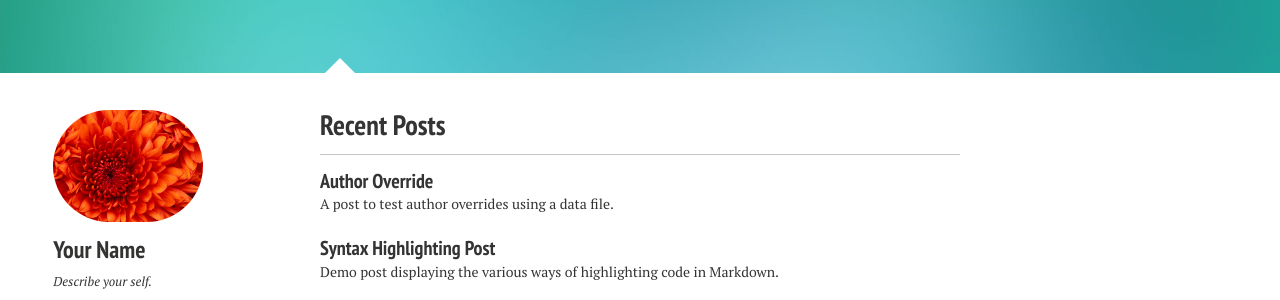
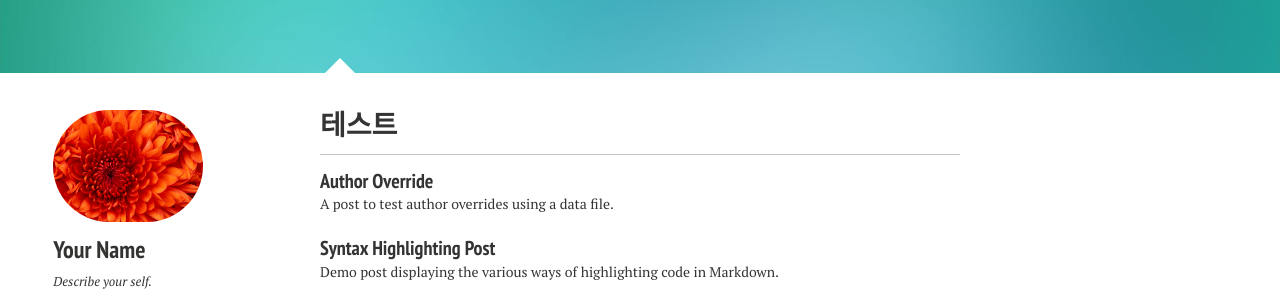
Before and after one commit to shinojin/shinojin.github.com, a Jekyll site: the page built from index.md, in a window 1280 px wide. Shown: the part 348-648 px from the top of the page. Built offline with Jekyll 4.4.1, drawn with Linux system fonts in a browser that asks for light colours; nearby versions of some CDN libraries.

Commit message:
Update home.html

```diff
--- a/_layouts/home.html
+++ b/_layouts/home.html
@@ -33,7 +33,7 @@
     {% include _author-bio.html %}
   </div>
   <div id="index">
-    <h3><a href="{{ site.url}}/posts/">Recent Posts</a></h3>
+    <h3><a href="{{ site.url}}/posts/">테스트</a></h3>
     {% for post in site.posts limit:5 %}
     <article>
       {% if post.link %}
```
